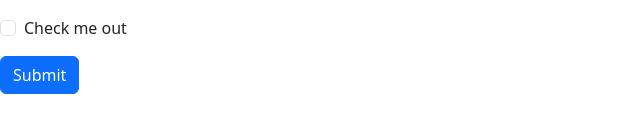
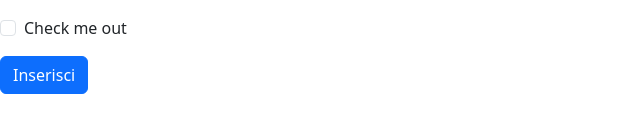
Before and after one commit to Gabriele174/Caccia-al-tesoro-3C, a website: page VerificaBootstrap1.html in a window 1280 px wide. Shown: the part 615-748 px from the top of the page, 0-640 px from the left. Drawn offline with nearby package versions, Linux system fonts and the light colour scheme.

Commit message:
Update VerificaBootstrap1.html

```diff
--- a/VerificaBootstrap1.html
+++ b/VerificaBootstrap1.html
@@ -58,7 +58,7 @@
     <input type="checkbox" class="form-check-input" id="exampleCheck1">
     <label class="form-check-label" for="exampleCheck1">Check me out</label>
   </div>
-  <button type="submit" class="btn btn-primary">Submit</button>
+  <button type="submit" class="btn btn-primary">Inserisci</button>
 </form>
   </body>
 </html>
```
